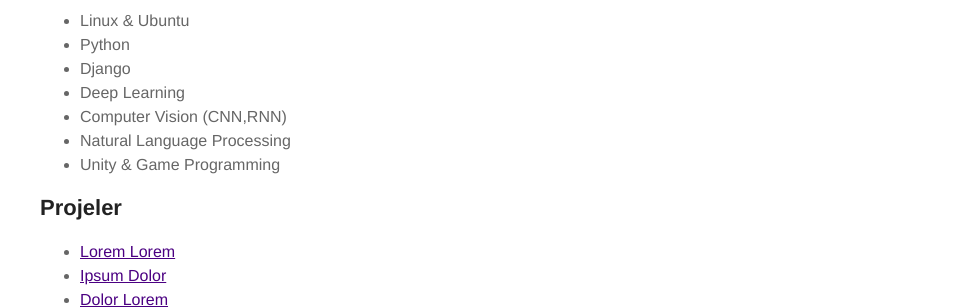
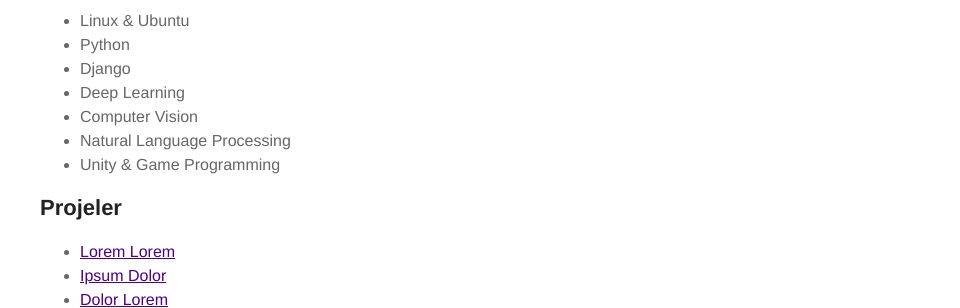
Before and after one commit to mdurmuss/mdurmuss.github.io, a Jekyll site: the page built from about.md, in a window 1280 px wide. Shown: the part 616-924 px from the top of the page, without its empty margins (320-1280 px from the left). Built offline with Jekyll 4.4.1, drawn with Linux system fonts in a browser that asks for light colours.

Commit message:
Update about.md

```diff
--- a/about.md
+++ b/about.md
@@ -14,7 +14,7 @@
 	<li>Python</li>
 	<li>Django</li>
 	<li>Deep Learning</li>
-  	<li> Computer Vision (CNN,RNN) </li>
+  	<li> Computer Vision</li>
   	<li> Natural Language Processing</li>
 	<li>Unity & Game Programming </li>
 </ul>
```
